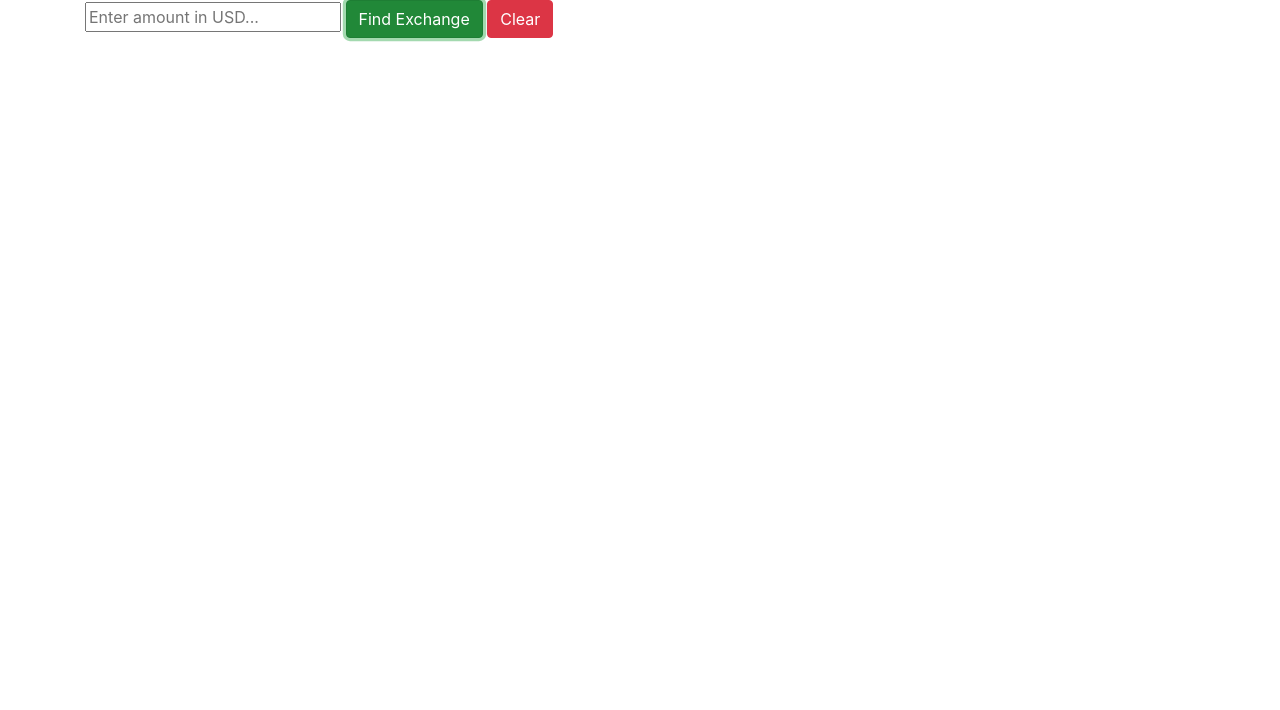
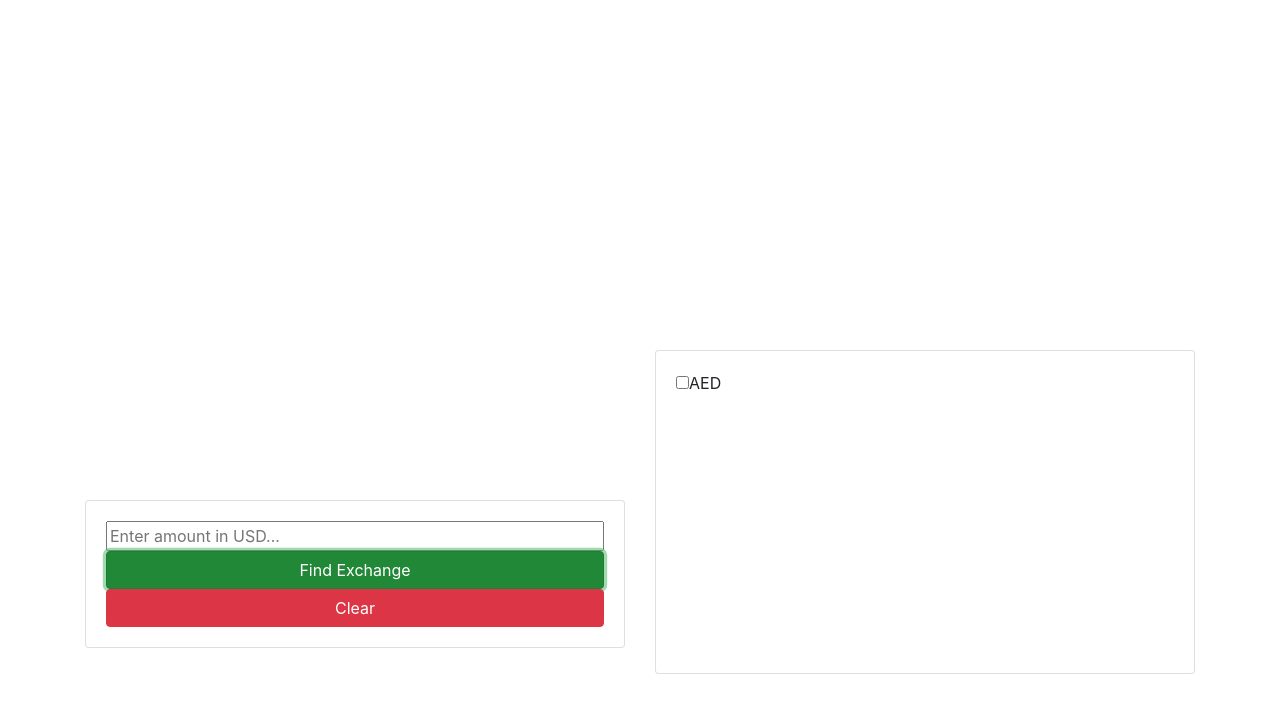
Before and after one commit to HarrisonStrand/currency-exchange, a website built with webpack: page src/index.html in a window 1280 px wide. Both pictures are taken after a click on the button "Find Exchange". Built offline with nearby package versions, Linux system fonts and the light colour scheme; no server answers.

Commit message:
add first checkbox for currency and start chooseExchange function

```diff
--- a/src/css/styles.css
+++ b/src/css/styles.css
@@ -0,0 +1,15 @@
+#rateOutput {
+  padding: 20px;
+  margin-top: 350px;
+  height: 50%;
+}
+
+#userEntry {
+  padding: 20px;
+  margin-top: 500px;
+}
+
+#displayCurrency, #displayExchange {
+  font-size: 20px;
+
+}
--- a/src/index.html
+++ b/src/index.html
@@ -8,15 +8,26 @@
 <body>
   <div class="container">
     <form id="findExchange">
+      <div class="row">
+        <div class="col-lg-6">
+          <div class="card" id="userEntry">
             <input type="number" id="usDollar" placeholder="Enter amount in USD...">
             <button type="button" id="findRate" class="btn btn-success">Find Exchange</button>
             <button type="button" id="clear" class="btn btn-danger">Clear</button>
+          </div>
+        </div>
+        <div class="col-lg-6">
+          <div class="card" id="rateOutput">
+            <label><input type="checkbox" id="AED" value="1">AED</label>
             <ul id="displayCurrency">
             </ul>
             <ul id="displayExchange">
             </ul>
             <ul id="errors">
             </ul>
+          </div>
+        </div>
+      </div>
     </form>
   </div>
 </body>
--- a/src/main.js
+++ b/src/main.js
@@ -11,14 +11,23 @@ function clearFields() {
   $('#displayExchange').text("");
 }
 
-function displayExchange(response) {
-  let usDollar = $('#usDollar').val();
-  for(let property in response.conversion_rates) {
-    if (response.conversion_rates) {
-      $('#displayExchange').append(`${property}:` + " " + usDollar * `${response.conversion_rates[property]}` + "<br><br>");
+function chooseExchange(response) {
+    let currencyArr = [];
+    const currency = `${response.conversion_rates}`;
+    for(let i = 0; i <= currency.length - 1; i++) {
+      currencyArr.push(currency[i]);
+      console.log(currencyArr);
     }
-  }
 }
+
+// function displayExchange(response) {
+//   let usDollar = $('#usDollar').val();
+//   for(let property in response.conversion_rates) {
+//     if (response.conversion_rates) {
+//       $('#displayExchange').append(`${property}:` + " " + usDollar * `${response.conversion_rates[property]}`+ " ");
+//     }
+//   }
+// }
 
 function displayErrors(error) {
   $('#errors').text(`${error}`);
@@ -32,13 +41,14 @@ $(document).ready(function() {
     event.preventDefault();
     Exchange.getExchange()
       .then(function(response) {
-        displayExchange(response);
+        // displayExchange(response);
+        chooseExchange(response);
       })
       .catch(function(error) {
         displayErrors(error.message);
       });
     $('#clear').click(function() {
       clearFields();
-    })
+    });
   });
 });
```
Lines whose indentation alone changed are shown as unchanged.
